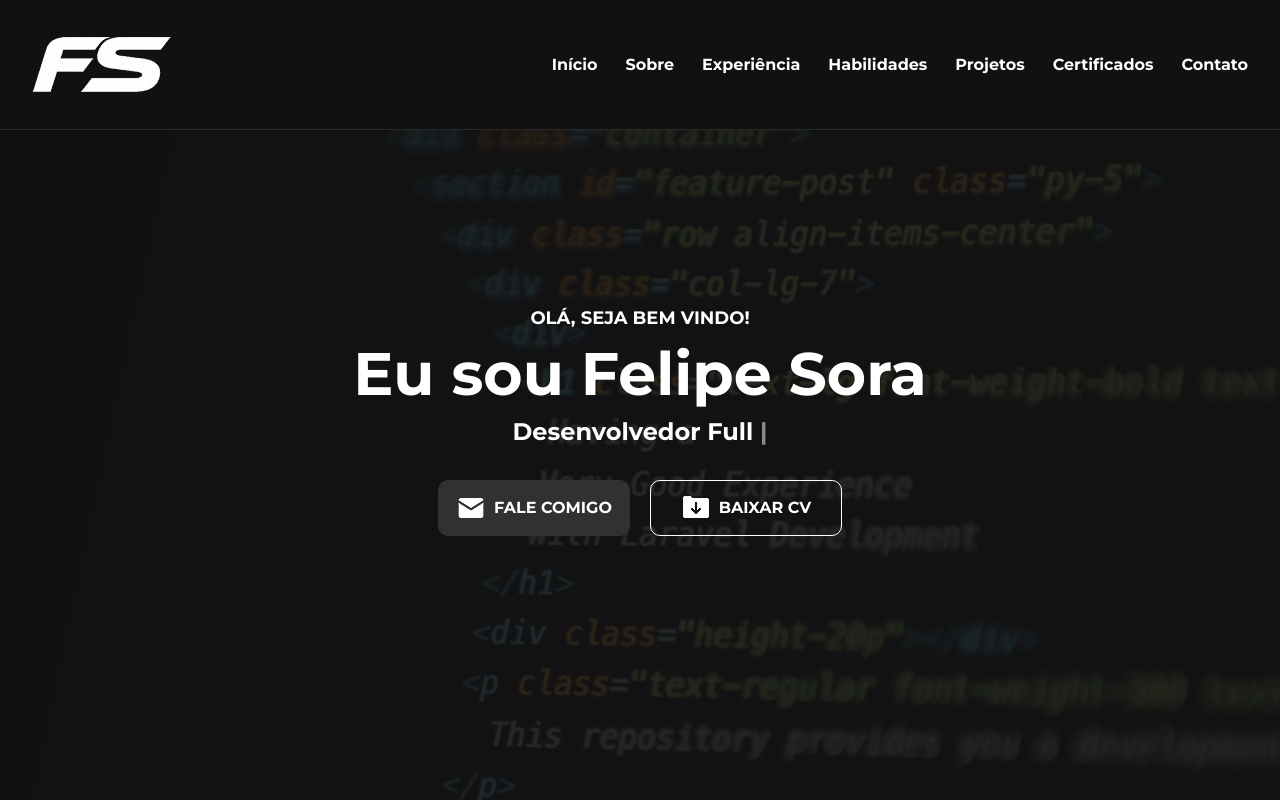
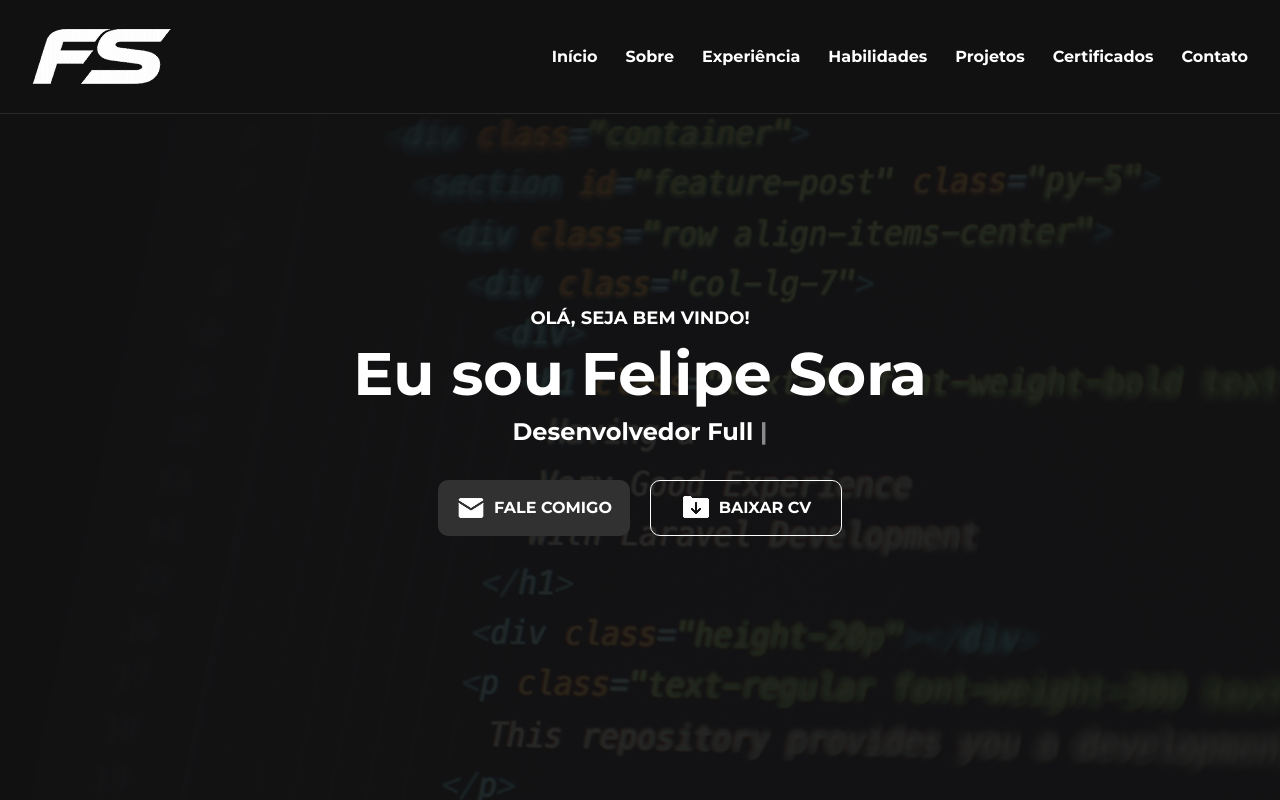
Before and after one commit to felipesora/portifolio, a React (Vite) app: page / in a window 1280 px wide. Shown: the top 800 px of the page. Built offline with nearby package versions, Linux system fonts and the light colour scheme.

Commit message:
feat: adicionando link do certificado 4 semestre ADS

```diff
--- a/src/components/Cabecalho/index.tsx
+++ b/src/components/Cabecalho/index.tsx
@@ -23,7 +23,7 @@ const Cabecalho = () => {
     ];
 
     return (
-        <header className="fixed top-0 left-0 w-full z-50 bg-(--color-primary) py-9 px-8 flex justify-between items-center border-b border-b-[#292929] [@media(max-width:1240px)]:px-4 [@media(max-width:1240px)]:py-7 [@media(max-width:490px)]:py-5">
+        <header className="fixed top-0 left-0 w-full z-50 bg-(--color-primary) py-9 px-8 flex justify-between items-center border-b border-b-[#292929] [@media(max-width:1240px)]:px-4 [@media(max-width:1530px)]:py-7 [@media(max-width:490px)]:py-5">
             <button onClick={() => scrollToSection("inicio")} className="cursor-pointer [@media(max-width:1024px)]:w-28 [@media(max-width:670px)]:w-24 [@media(max-width:570px)]:w-20!">
                 <img src={Logo} alt="Logo" />
             </button>
--- a/src/components/Certificados/dataCertificados.ts
+++ b/src/components/Certificados/dataCertificados.ts
@@ -23,7 +23,7 @@ export const certificados: Certificado[] = [
         id: 4,
         nome: "4º Semestre - ADS",
         instituicao: "FIAP",
-        link: "https://drive.google.com/file/d/1YSAQl2JiJjQNp455U6kltKMww8_t8STT/view?usp=sharing"
+        link: "https://drive.google.com/file/d/1_odBgup4as4Sum1znbA7-ZmaUM3WLFZj/view?usp=sharing"
     },
     {
         id: 5,
```
